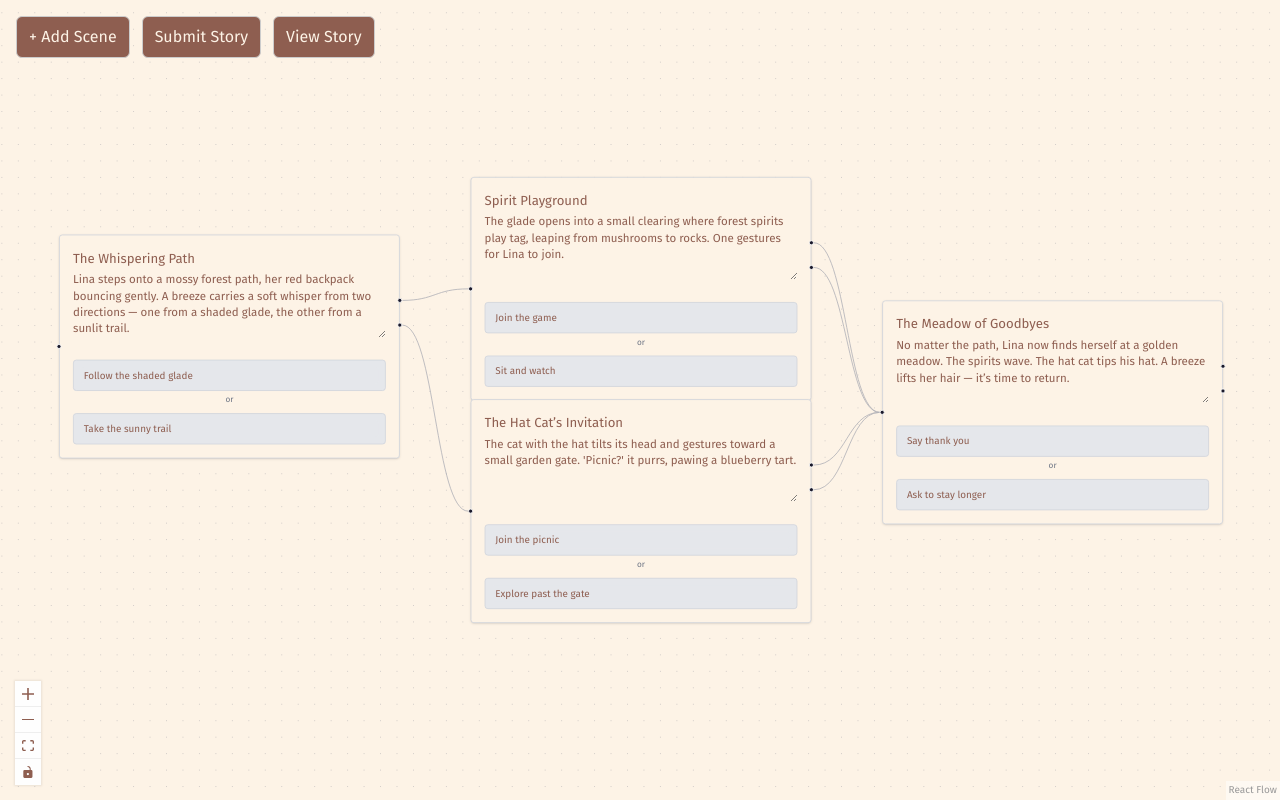
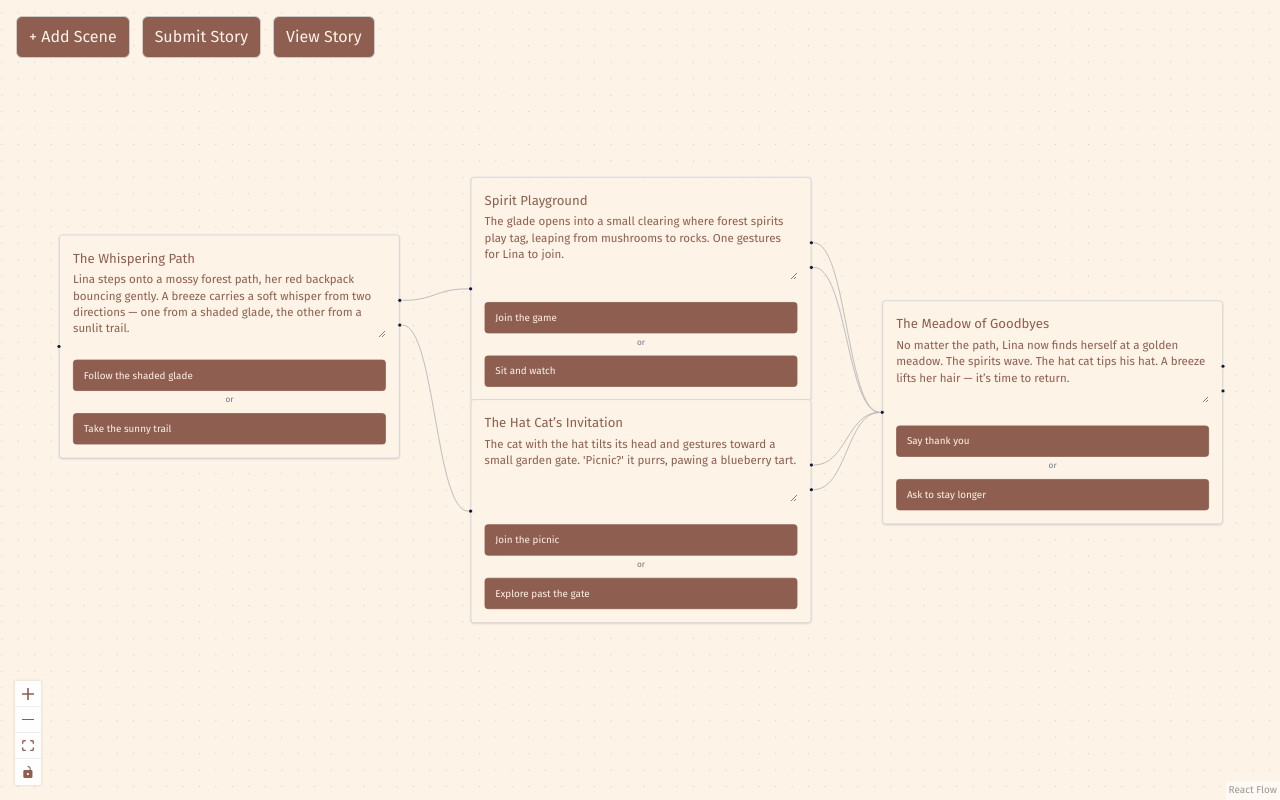
Before and after one commit to quanphan2906/tell-lore, a Next.js app: page /canvas in a window 1280 px wide. Built offline with nearby package versions, Linux system fonts and the light colour scheme.

Commit message:
update colors of the new choice style

```diff
--- a/src/components/canvas.tsx
+++ b/src/components/canvas.tsx
@@ -101,17 +101,23 @@ const SceneNode = ({
 			<div className="mt-3 space-y-2">
 				{localChoices.map((choice, index) => (
 					<div key={index}>
-						<div className="p-2 border border-gray-300 rounded flex items-center gap-2 bg-gray-200">
+						<div className="p-2 border bg-[#8E5E50] rounded flex items-center gap-2">
 							<input
-							className="text-xs flex-1 bg-gray-200 rounded px-1 py-0.5"
+								className="text-xs flex-1 rounded px-1 py-0.5 text-[#FDF3E6]"
 								value={choice.text}
 								onChange={(e) => {
 									const newText = e.target.value;
 									setLocalChoices((prev) =>
-								prev.map((ch, i) => (i === index ? { ...ch, text: newText } : ch))
+										prev.map((ch, i) =>
+											i === index
+												? { ...ch, text: newText }
+												: ch
+										)
 									);
 								}}
-							onBlur={(e) => commitChoiceUpdate(index, e.target.value)}
+								onBlur={(e) =>
+									commitChoiceUpdate(index, e.target.value)
+								}
 							/>
 							<Handle
 								type="source"
@@ -121,7 +127,9 @@ const SceneNode = ({
 							/>
 						</div>
 						{index === 0 && localChoices.length > 1 && (
-						<div className="text-[10px] text-center text-gray-500 my-1">or</div>
+							<div className="text-[10px] text-center text-gray-500 my-1">
+								or
+							</div>
 						)}
 					</div>
 				))}
```
Lines whose indentation alone changed are shown as unchanged.
